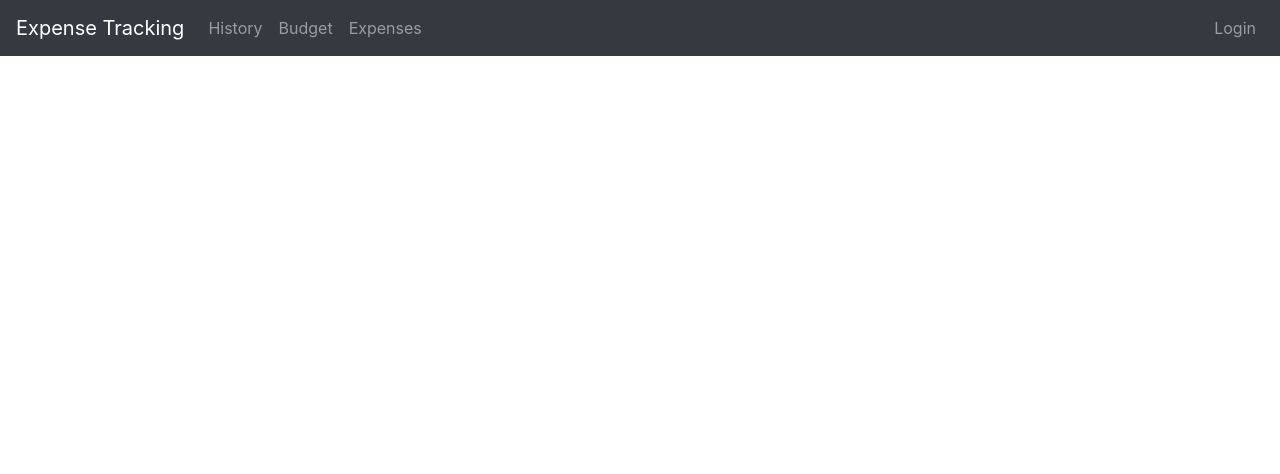
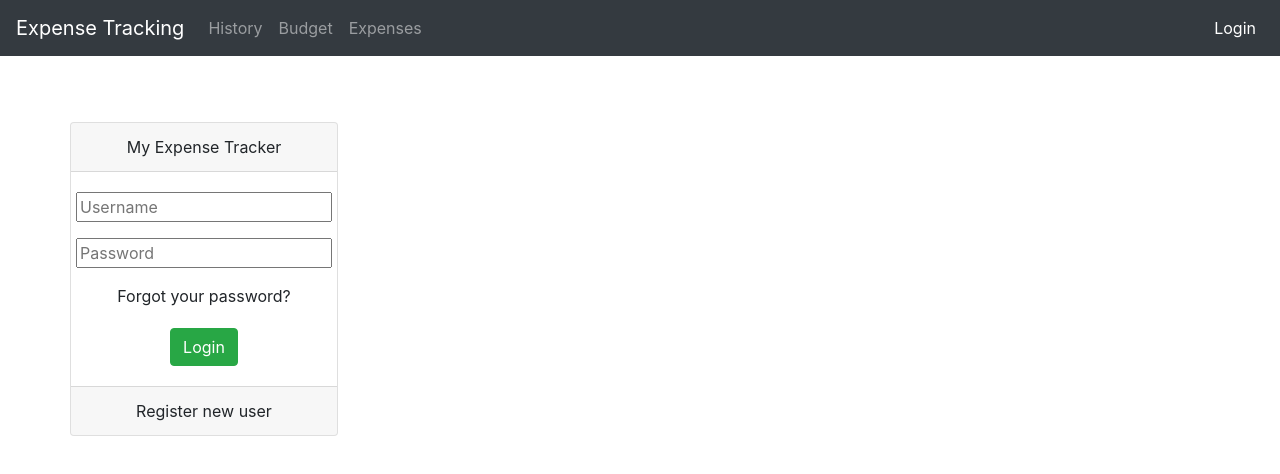
Before and after one commit to magnusbrok/Expense-Tracker-FrontEnd, an Angular app: page /authentication in a window 1280 px wide. Before the commit this address led to /. Shown: the top 474 px of the page. Built offline with nearby package versions, Linux system fonts and the light colour scheme.

Commit message:
feat (authentication): Refactor WelcomePageComponent to AuthenticationComponent as it is a more fitting name

```diff
--- a/src/app/app-routing.module.ts
+++ b/src/app/app-routing.module.ts
@@ -5,7 +5,7 @@ import {BudgetComponent} from './budget/budget.component';
 import {ExpensesComponent} from './expenses/expenses.component';
 import {HistoryComponent} from './history/history.component';
 import {HomePageComponent} from './home-page/home-page.component';
-import {WelcomePageComponent} from './welcome-page/welcome-page.component';
+import {AuthenticationComponent} from './authentication/authentication.component';
 
 const appRoutes: Routes = [
   {path: '', redirectTo: '/home-page', pathMatch: 'full'},
@@ -13,7 +13,7 @@ const appRoutes: Routes = [
   { path: 'budget', component: BudgetComponent },
   { path: 'history', component: HistoryComponent },
   { path: 'expenses', component: ExpensesComponent },
-  { path: 'welcome-page', component: WelcomePageComponent },
+  { path: 'authentication', component: AuthenticationComponent },
 ];
 
 @NgModule({
--- a/src/app/app.module.ts
+++ b/src/app/app.module.ts
@@ -3,7 +3,7 @@ import { NgModule } from '@angular/core';
 
 import { AppComponent } from './app.component';
 import { HeaderComponent } from './header/header.component';
-import { WelcomePageComponent } from './welcome-page/welcome-page.component';
+import { AuthenticationComponent } from './authentication/authentication.component';
 import { BudgetComponent } from './budget/budget.component';
 import { ExpensesComponent } from './expenses/expenses.component';
 import { HistoryComponent } from './history/history.component';
@@ -16,7 +16,7 @@ import {FormsModule} from "@angular/forms";
   declarations: [
     AppComponent,
     HeaderComponent,
-    WelcomePageComponent,
+    AuthenticationComponent,
     BudgetComponent,
     ExpensesComponent,
     HistoryComponent,
--- a/src/app/welcome-page/welcome-page.component.ts
+++ b/src/app/authentication/authentication.component.ts
@@ -3,10 +3,10 @@ import {NgForm} from "@angular/forms";
 
 @Component({
   selector: 'app-welcome-page',
-  templateUrl: './welcome-page.component.html',
-  styleUrls: ['./welcome-page.component.css']
+  templateUrl: './authentication.component.html',
+  styleUrls: ['./authentication.component.css']
 })
-export class WelcomePageComponent implements OnInit {
+export class AuthenticationComponent implements OnInit {
 
   constructor() { }
 
--- a/src/app/header/header.component.html
+++ b/src/app/header/header.component.html
@@ -13,6 +13,6 @@
   </ul>
   <span class="ml-auto"></span>
   <div class="navbar-nav">
-    <a class="nav-item nav-link" routerLinkActive="active" routerLink="/welcome-page"><span class=""></span>Login</a>
+    <a class="nav-item nav-link" routerLinkActive="active" routerLink="/authentication"><span class=""></span>Login</a>
   </div>
 </nav>
```
Also changed, not shown: src/app/authentication/authentication.component.css (renamed from src/app/welcome-page/welcome-page.component.css), src/app/authentication/authentication.component.html (renamed from src/app/welcome-page/welcome-page.component.html).
